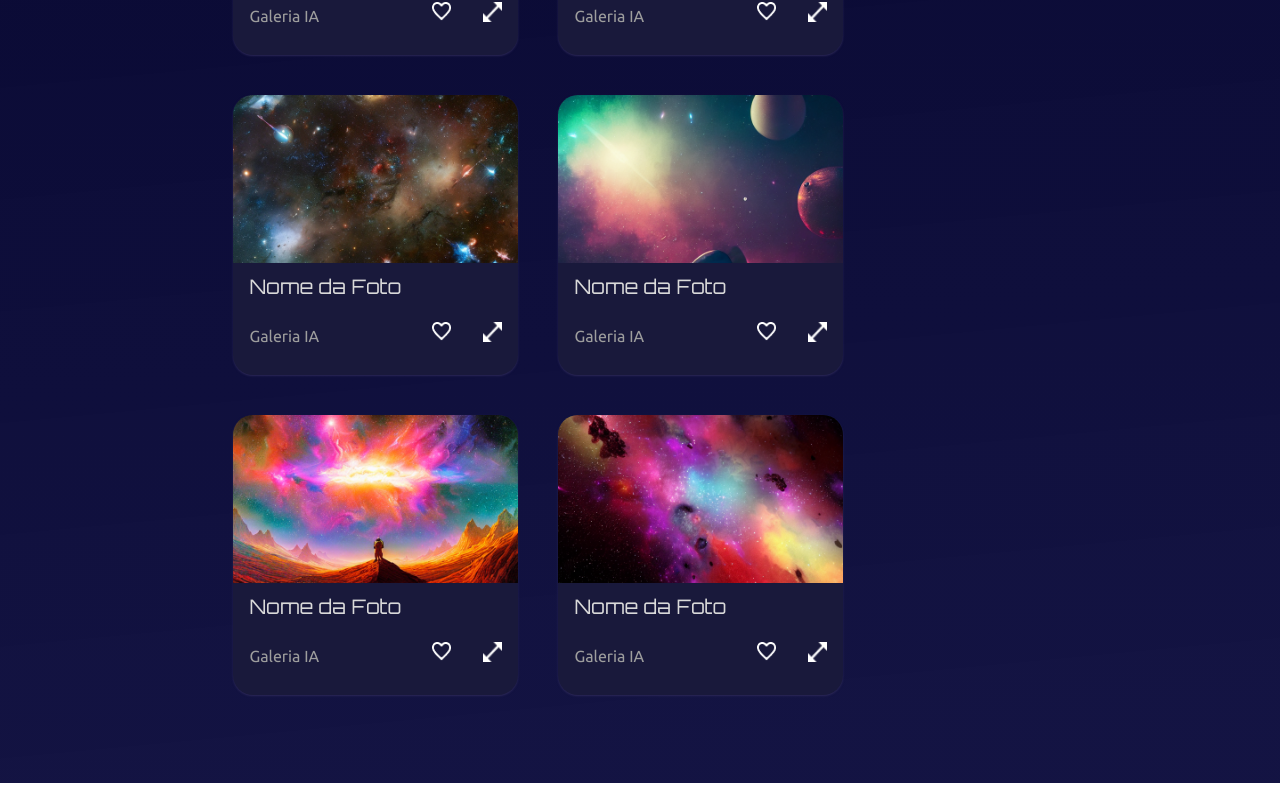
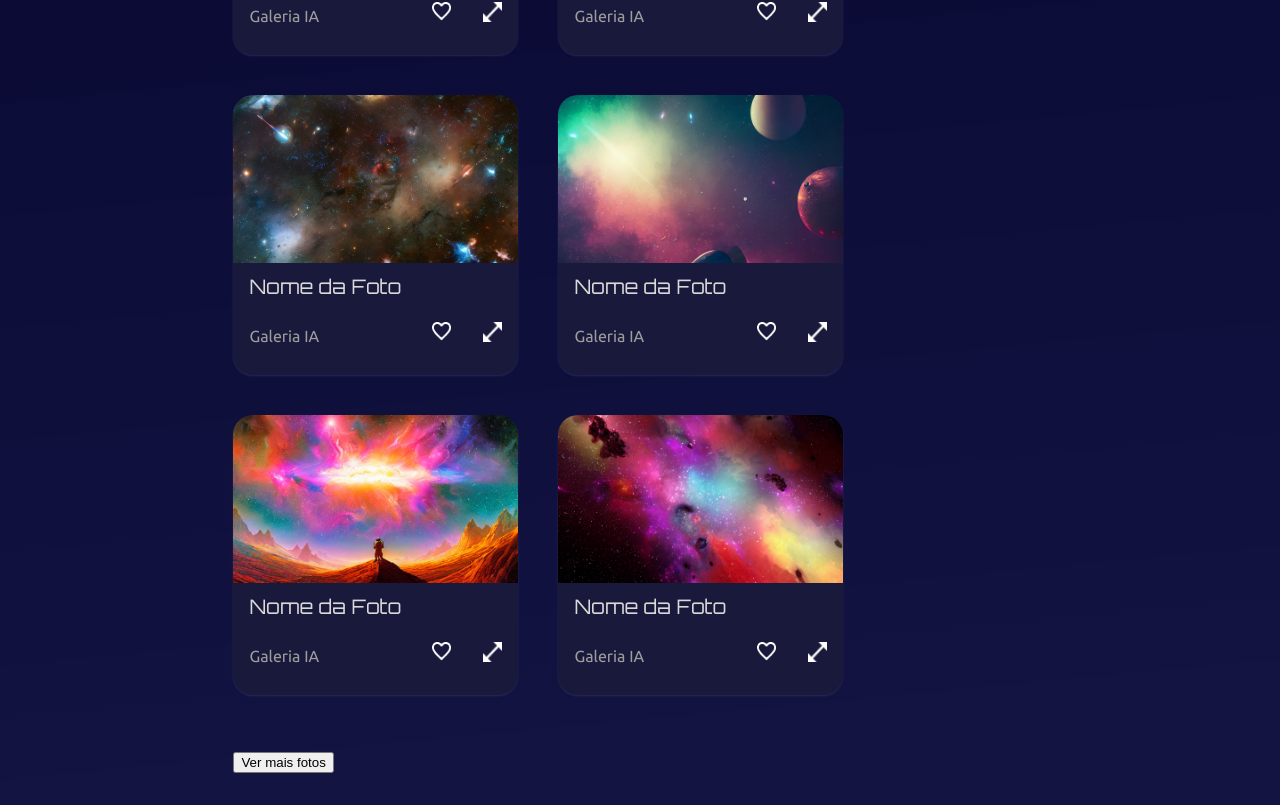
Before and after one commit to robs-am/space-gallery, a React (Create React App) app: page / in a window 1280 px wide. Shown: the part 1852-2657 px from the top of the page. Before the commit the page ends 2635 px from the top, so only its background shows below. Built offline with nearby package versions, Linux system fonts and the light colour scheme.

Commit message:
add button galeria

```diff
--- a/src/Components/Galeria/Cards/index.jsx
+++ b/src/Components/Galeria/Cards/index.jsx
@@ -1,9 +1,9 @@
 import React from "react";
 
-import open from './open.png'
-import favorito from './favorito.png'
+import open from "./open.png";
+import favorito from "./favorito.png";
 
-export default function Cards({itens, styles}) {
+export default function Cards({ itens, styles }) {
   return (
     <div>
       <ul className={styles.galeria__cards}>
--- a/src/Components/Galeria/index.jsx
+++ b/src/Components/Galeria/index.jsx
@@ -22,6 +22,7 @@ export default function Galeria() {
       <h2>Navegue pela galeria</h2>
       <Tags tags={tags} filtraFotos={filtraFotos} setItens={setItens} />
       <Cards itens={itens} styles={styles} />
+      <button>Ver mais fotos</button>
     </section>
   );
 }
```
